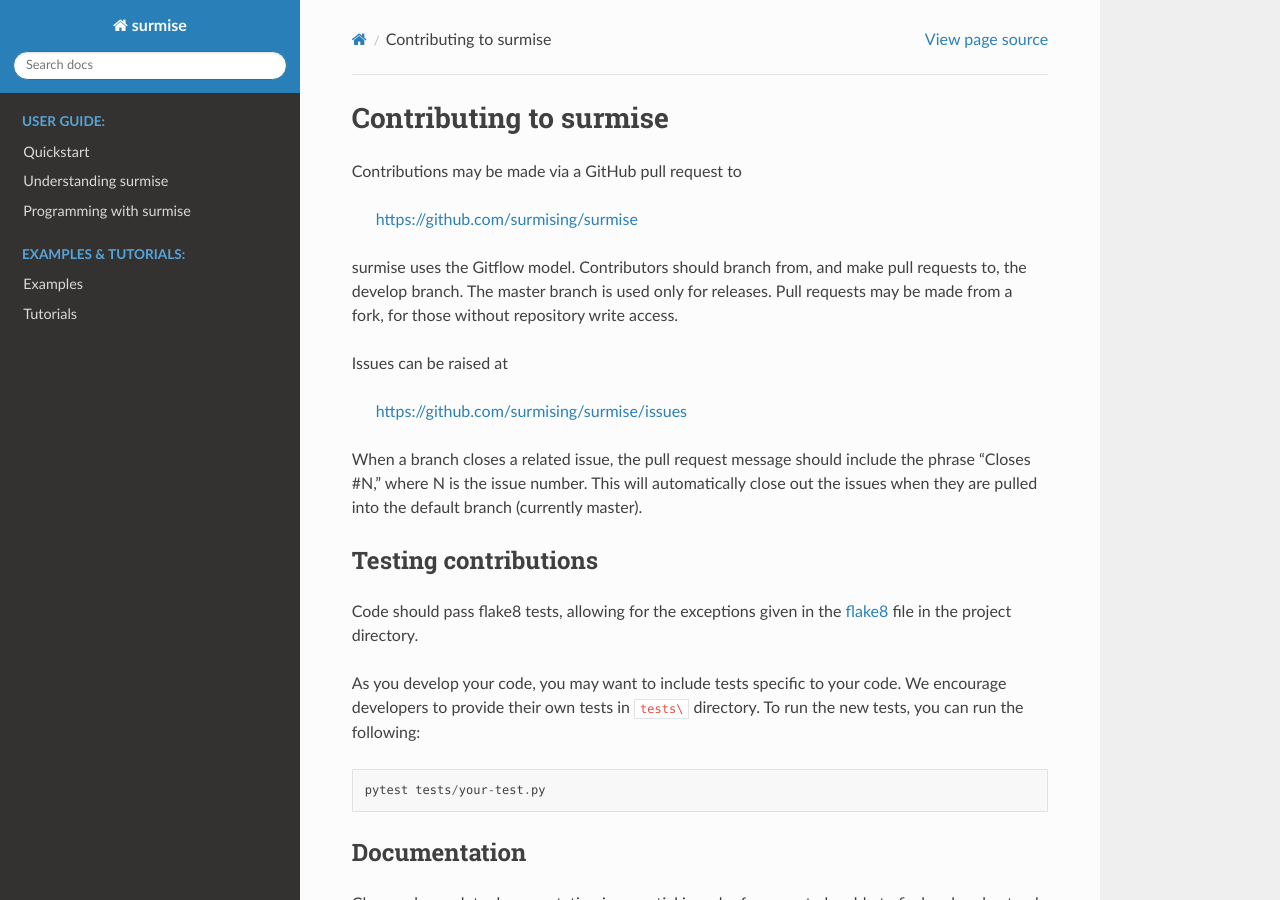
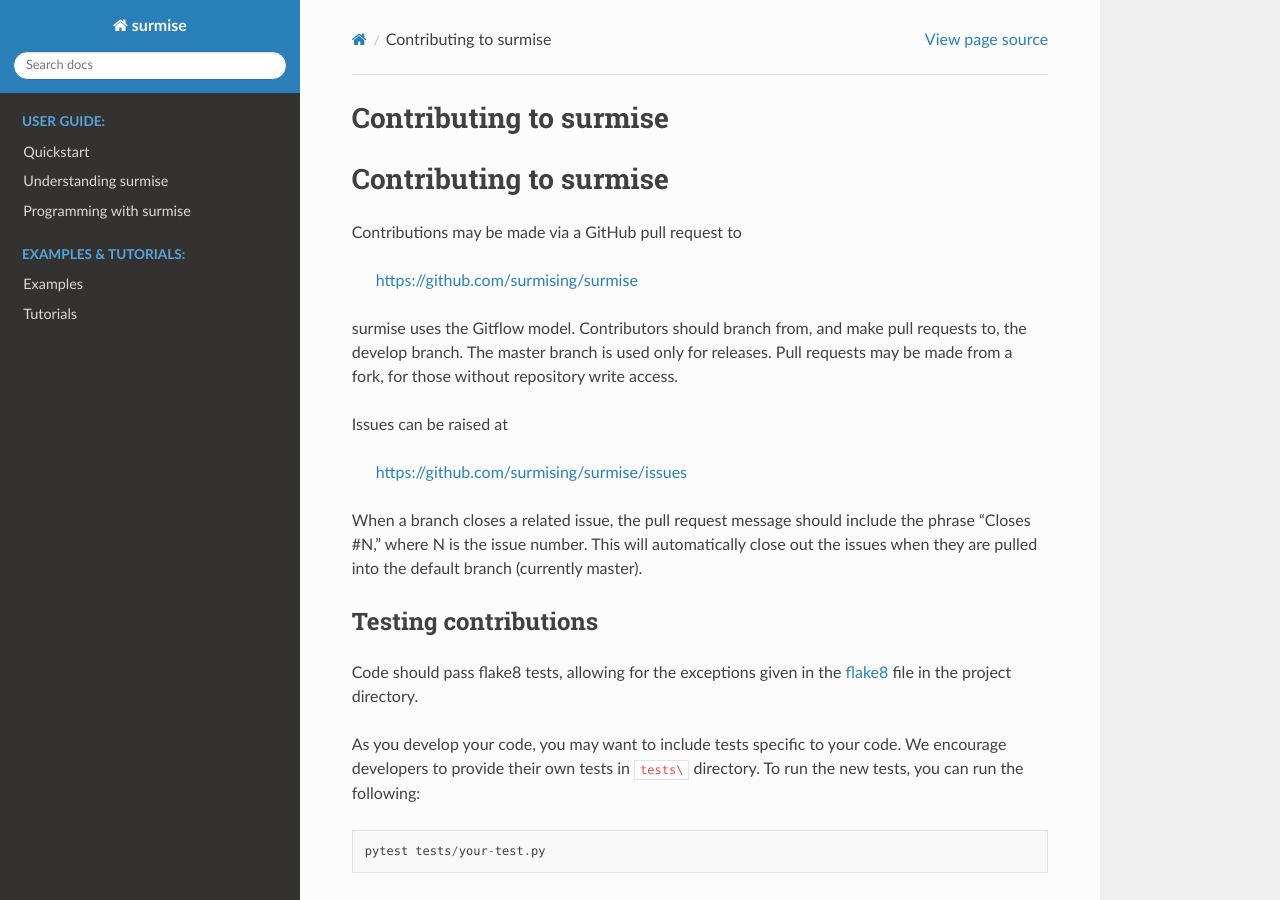
Before and after one commit to bandframework/surmise, a Sphinx documentation site: the page built from docs/contributing.rst, in a window 1280 px wide and 900 px high. Built offline with Sphinx 7.4.7 and the Read the Docs theme 2.0.0, drawn with Linux system fonts in a browser that asks for light colours; pages that are not in the unit, such as notebooks, are missing from menus.

Commit message:
adding the contributions

```diff
--- a/docs/contributing.rst
+++ b/docs/contributing.rst
@@ -1,2 +1,5 @@
+Contributing to surmise
+=========================
+
 .. include:: ../CONTRIBUTING.rst
 .. include:: ../tests/README.rst
```
